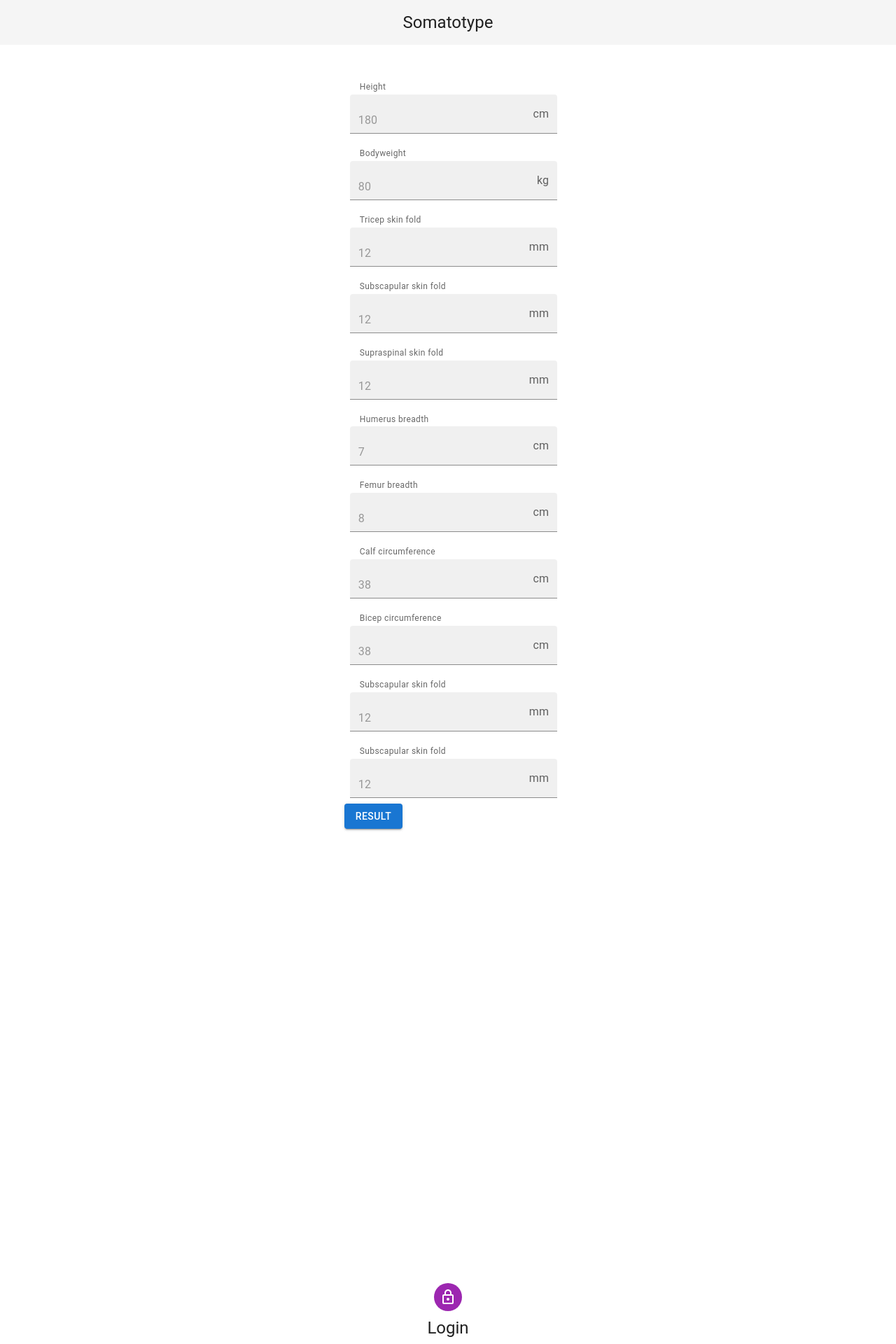
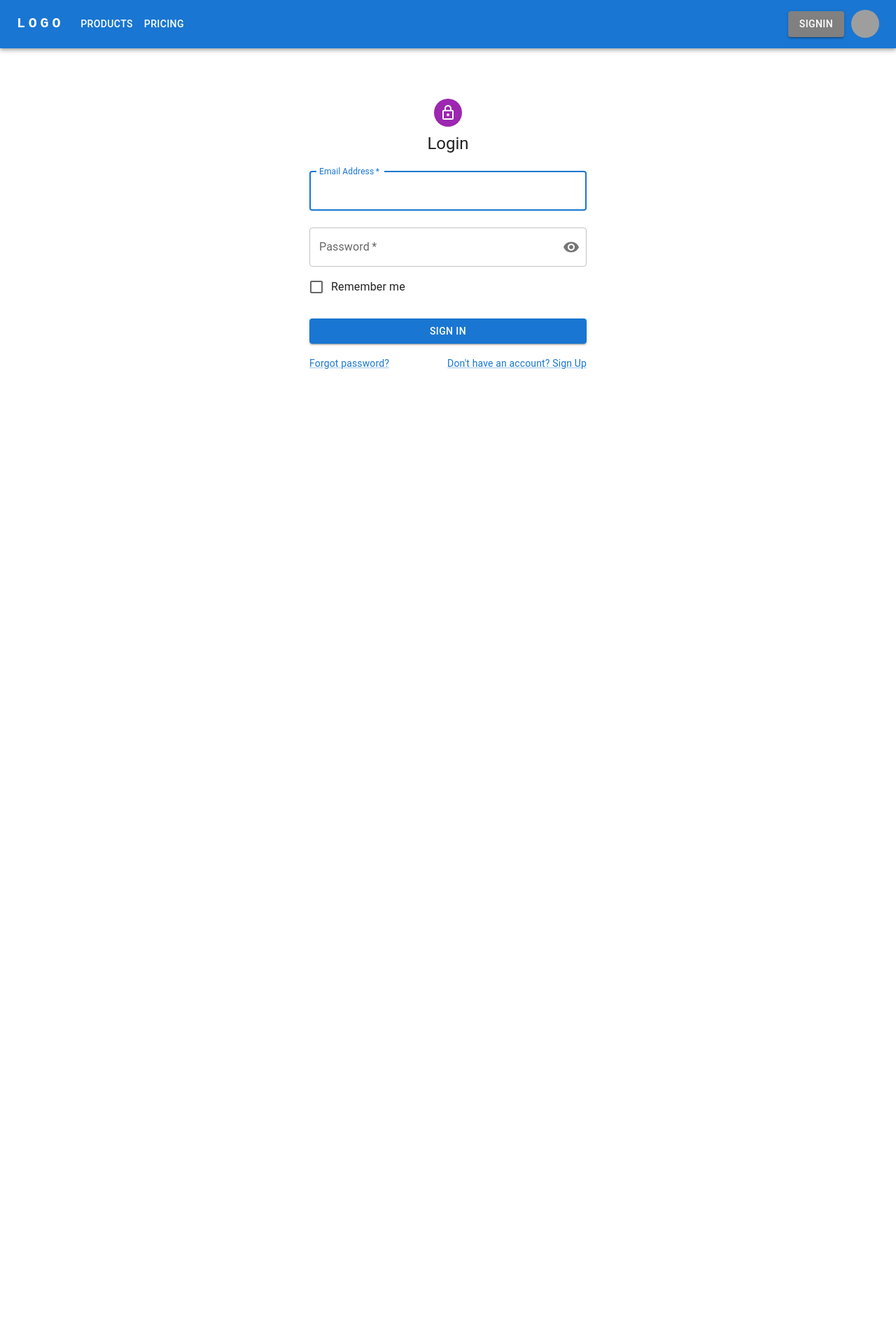
Before and after one commit to walter-clayton/afitpilot-somatotype, a React (Create React App) app in the folder client/: page /Login in a window 1280 px wide. Shown: the top 1920 px of the page at 70% size. After the commit the page ends 800 px from the top, so only its background shows below. Built offline with nearby package versions, Linux system fonts and the light colour scheme; grey boxes are pictures that could not be loaded.

Commit message:
connected the pages

```diff
--- a/client/src/App.tsx
+++ b/client/src/App.tsx
@@ -6,6 +6,7 @@ import { useState } from "react";
 import Profile from "./Profile";
 import Login from "./components/Login";
 import Signup from "./components/Signup";
+import { BrowserRouter as Router,Route, Routes} from "react-router-dom"
 
 function App() {
   const [currentPageIndex, setCurrentPageIndex] = useState(0);
@@ -16,15 +17,23 @@ function App() {
 
   return (
     <div>
-      <Landing />
+      {/* <Landing />
       <Login />
-      <Signup />
+      <Signup /> */}
       <ResponsiveAppBar changeCurrentPage={pageHandler} />
 
       {currentPageIndex === 0 ? (
         <div>
-          <Button variant="contained">Hello World</Button>
-          <h1>Hello</h1>
+          {/* <Button variant="contained">Hello World</Button>
+          <h1>Hello</h1> */}
+               <Router>
+      <Routes>
+      <Route path="/" element={<Landing />}/>
+      <Route path="/Signup" element={<Signup />}/>
+      <Route path='/Login' element={<Login/>}/>
+      </Routes>
+      </Router>
+
         </div>
       ) : null}
 
--- a/client/src/components/AppNavBar.tsx
+++ b/client/src/components/AppNavBar.tsx
@@ -10,9 +10,9 @@ import Container from '@mui/material/Container';
 import Avatar from '@mui/material/Avatar';
 import Button from '@mui/material/Button';
 import Tooltip from '@mui/material/Tooltip';
-import MenuItem from '@mui/material/MenuItem';
+import {MenuItem} from '@mui/material/';
 
-const pages = ['Products', 'Pricing', 'Blog'];
+const pages = ['Products', 'Pricing',];
 
 const ResponsiveAppBar = (props:any) => {
   const [anchorElNav, setAnchorElNav] = React.useState(null);
@@ -118,12 +118,16 @@ const ResponsiveAppBar = (props:any) => {
               </Button>
             ))}
           </Box>
+          <Box sx={{ flexGrow: 0 ,marginRight:"10px"}}>
+          <Button href='/Login'sx={{backgroundColor:'grey'}}  variant='contained' >SignIN</Button>
+          </Box>
 
           <Box sx={{ flexGrow: 0 }}>
             <Tooltip title="Open profile page">
               <IconButton onClick={handleOpenProfilePage} sx={{ p: 0 }}>
                 <Avatar alt="Profil icon" src="/static/images/avatar/2.jpg" />
               </IconButton>
+
             </Tooltip>
           </Box>
         </Toolbar>
--- a/client/src/components/Landing.tsx
+++ b/client/src/components/Landing.tsx
@@ -1,9 +1,6 @@
 import * as React from 'react';
 import CssBaseline from '@mui/material/CssBaseline';
-import AppBar from '@mui/material/AppBar';
 import { Box, Button } from '@mui/material/';
-import Toolbar from '@mui/material/Toolbar';
-import Typography from '@mui/material/Typography';
 import { createTheme, ThemeProvider } from '@mui/material/styles';
 import { Grid } from '@mui/material/';
 import FilledInput from '@mui/material/FilledInput';
@@ -14,36 +11,9 @@ import { myform } from './Calculation'
 const theme = createTheme();
 
 export default function Landing() {
-
-    const style = {
-        position: 'absolute',
-        top: '50%',
-        left: '50%',
-        transform: 'translate(-50%, -50%)',
-        width: 400,
-        bgcolor: 'background.paper',
-        border: '2px solid #000',
-        boxShadow: 24,
-        p: 4,
-    };
-    const [open, setOpen] = React.useState(false);
-    const handleOpen = () => setOpen(true);
-    const handleClose = () => setOpen(false);
-
     return (
         <ThemeProvider theme={theme}>
             <CssBaseline />
-            <AppBar
-                position="absolute"
-                color="default"
-                elevation={0}
-                sx={{ position: 'relative', alignItems: "center" }}>
-                <Toolbar>
-                    <Typography variant="h5" color="inherit" noWrap>
-                        Somatotype
-                    </Typography>
-                </Toolbar>
-            </AppBar>
             <Box >
                 <Box sx={{
                     flexGrow: 1,
@@ -51,8 +21,7 @@ export default function Landing() {
                     flexDirection: 'column',
                     justifyContent: "center",
                     alignItems: "center",
-                    marginTop: "40px"
-                }} >
+                    marginTop: "40px"}} >
                     <Grid>
                         <Grid item xs={12} >
                             <FormControl fullWidth sx={{ m: 1 }} variant="filled">
@@ -81,7 +50,7 @@ export default function Landing() {
                                     id="tricep"
                                     endAdornment={<InputAdornment position="end">mm</InputAdornment>}
                                     aria-describedby="filled-weight-helper-text"
-                                    placeholder='12'/>
+                                    placeholder='12' />
                             </FormControl>
                         </Grid>
                         <Grid item xs={12} md={8}>
@@ -92,7 +61,7 @@ export default function Landing() {
                                     id="subscapular"
                                     placeholder='12'
                                     endAdornment={<InputAdornment position="end">mm</InputAdornment>}
-                                    aria-describedby="filled-weight-helper-text"/>
+                                    aria-describedby="filled-weight-helper-text" />
                             </FormControl>
                         </Grid>
                         <Grid item xs={12} md={8}>
@@ -103,7 +72,7 @@ export default function Landing() {
                                     id="supraspinal"
                                     placeholder='12'
                                     endAdornment={<InputAdornment position="end">mm</InputAdornment>}
-                                    aria-describedby="filled-weight-helper-text"/>
+                                    aria-describedby="filled-weight-helper-text" />
                             </FormControl>
 
                         </Grid>
@@ -114,7 +83,7 @@ export default function Landing() {
                                     id="humerus"
                                     placeholder='7'
                                     endAdornment={<InputAdornment position="end">cm</InputAdornment>}
-                                    aria-describedby="filled-weight-helper-text"/>
+                                    aria-describedby="filled-weight-helper-text" />
                             </FormControl>
 
                         </Grid>
@@ -125,7 +94,7 @@ export default function Landing() {
                                     id="femur"
                                     placeholder='8'
                                     endAdornment={<InputAdornment position="end">cm</InputAdornment>}
-                                    aria-describedby="filled-weight-helper-text"/>
+                                    aria-describedby="filled-weight-helper-text" />
                             </FormControl>
 
                         </Grid>
@@ -136,7 +105,7 @@ export default function Landing() {
                                     id="calf"
                                     placeholder='38'
                                     endAdornment={<InputAdornment position="end">cm</InputAdornment>}
-                                    aria-describedby="filled-weight-helper-text"/>
+                                    aria-describedby="filled-weight-helper-text" />
                             </FormControl>
 
                         </Grid>
@@ -147,20 +116,18 @@ export default function Landing() {
                                     id="bicep"
                                     placeholder='38'
                                     endAdornment={<InputAdornment position="end">cm</InputAdornment>}
-                                    aria-describedby="filled-weight-helper-text"/>
+                                    aria-describedby="filled-weight-helper-text" />
                             </FormControl>
 
                         </Grid>
                         <Grid item xs={12} md={8}>
                             <FormControl fullWidth sx={{ m: 1 }} variant="filled">
-                                <FormHelperText >Subscapular skin fold</FormHelperText>
-
+                                <FormHelperText >Subscapularskin fold</FormHelperText>
                                 <FilledInput
                                     id="filled-adornment-weight"
                                     placeholder='12'
                                     endAdornment={<InputAdornment position="end">mm</InputAdornment>}
-                                    aria-describedby="filled-weight-helper-text"
-                                    />
+                                    aria-describedby="filled-weight-helper-text"/>
                             </FormControl>
 
                         </Grid>
@@ -171,8 +138,7 @@ export default function Landing() {
                                     id="filled-adornment-weight"
                                     placeholder='12'
                                     endAdornment={<InputAdornment position="end">mm</InputAdornment>}
-                                    aria-describedby="filled-weight-helper-text"
-                                    />
+                                    aria-describedby="filled-weight-helper-text"/>
                             </FormControl>
 
                         </Grid>
@@ -180,32 +146,20 @@ export default function Landing() {
                         <Grid item xs={12} md={8}>
                             <Box sx={{ textalign: 'center' }}>
                                 <Button variant="contained"
-                                    // onClick={handleOpen}
                                     type="submit"
-                                onClick={myform}
-                                >
-                                    Result</Button>
+                                    onClick={myform} >
+                                    Result
+                                </Button>
                             </Box>
-
                         </Grid>
-
-
                     </Grid>
                 </Box>
-                {/* <Box item xs={12} sm={12}> */}
-                    <Grid>
-                        <Box sx={{ display: 'flex', justifyContent: 'center', marginLeft: "30px" }}>
-                            <canvas id="somatotypeCanvas"
-                                height="577.5" width="494"
-                            ></canvas>
-                        </Box>
-
-                    </Grid>
-
-                </Box>
-
-            {/* </Box> */}
-
+                <Grid>
+                    <Box sx={{ display: 'flex', justifyContent: 'center', marginLeft: "30px" }}>
+                        <canvas id="somatotypeCanvas" height="577.5" width="494"></canvas>
+                    </Box>
+                </Grid>
+            </Box>
         </ThemeProvider>
     );
 }
```
Also changed, not shown: client/src/components/Login.tsx (+1 -45 lines).
